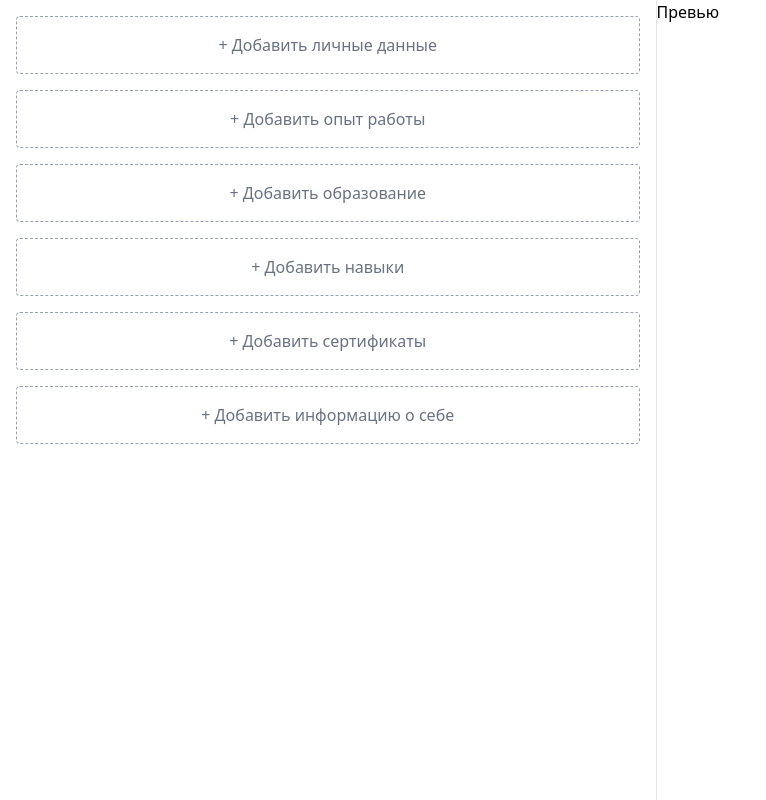
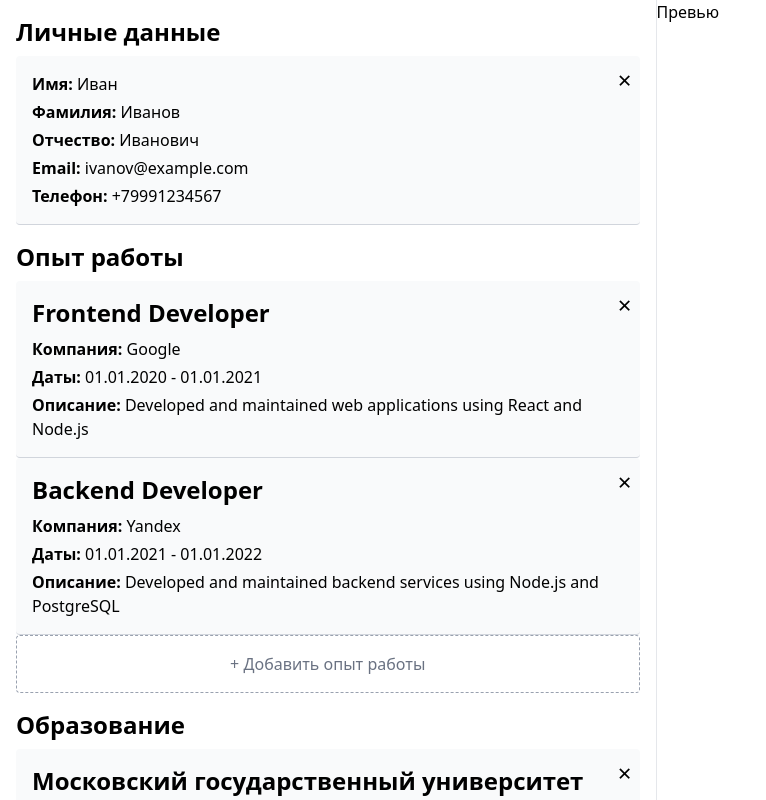
Before and after one commit to NERFTHISPLS/react-resume-editor, a React (Vite) app: page / in a window 1280 px wide. Shown: the whole page, without its empty margins (0-766 px from the left). Built offline with nearby package versions, Linux system fonts and the light colour scheme.

Commit message:
show left part information

```diff
--- a/src/features/resume/About.tsx
+++ b/src/features/resume/About.tsx
@@ -1,9 +1,24 @@
 import AddBlockButton from '../../ui/AddBlockButton';
+import BlockInfo from './BlockInfo';
+import BlockInfoRow from './BlockInfoRow';
+import type { About } from './types';
 
 export default function About() {
+  const about: About = {
+    description: 'About me',
+  };
+
   return (
     <section className="flex flex-col">
-      <AddBlockButton>+ Добавить информацию о себе</AddBlockButton>
+      <h2 className="text-2xl font-bold mb-2">О себе</h2>
+
+      <BlockInfo>
+        <BlockInfoRow title="Описание" info={about.description} />
+      </BlockInfo>
+
+      {!about.description && (
+        <AddBlockButton>+ Добавить информацию о себе</AddBlockButton>
+      )}
     </section>
   );
 }
--- a/src/features/resume/BlockInfo.tsx
+++ b/src/features/resume/BlockInfo.tsx
@@ -1,14 +1,14 @@
 import type { ReactNode } from 'react';
 
 interface Props {
-  title: string;
+  title?: string;
   children: ReactNode;
 }
 
 export default function BlockInfo({ title, children }: Props) {
   return (
-    <div className="border-b border-gray-200 p-4 rounded bg-gray-50 cursor-pointer group relative">
-      <h2 className="text-2xl font-bold mb-2">{title}</h2>
+    <div className="border-b border-gray-300 p-4 rounded bg-gray-50 cursor-pointer group relative">
+      {title && <h2 className="text-2xl font-bold mb-2">{title}</h2>}
 
       <div className="flex flex-col gap-1">{children}</div>
 
--- /dev/null
+++ b/src/features/resume/BlockInfoRow.tsx
@@ -0,0 +1,12 @@
+interface Props {
+  title: string;
+  info: string;
+}
+
+export default function BlockInfoRow({ title, info }: Props) {
+  return (
+    <div>
+      <b>{title}:</b> {info}
+    </div>
+  );
+}
--- a/src/features/resume/Certificates.tsx
+++ b/src/features/resume/Certificates.tsx
@@ -1,9 +1,30 @@
 import AddBlockButton from '../../ui/AddBlockButton';
+import BlockInfo from './BlockInfo';
+import BlockInfoRow from './BlockInfoRow';
+import type { Certificate } from './types';
 
 export default function Certificates() {
+  const certificates: Certificate[] = [
+    {
+      name: 'HTML',
+      date: '01.01.2020',
+      description: 'HTML',
+    },
+  ];
+
   return (
     <section className="flex flex-col">
-      <AddBlockButton>+ Добавить сертификаты</AddBlockButton>
+      <h2 className="text-2xl font-bold mb-2">Сертификаты</h2>
+
+      {certificates.length > 0 &&
+        certificates.map((item) => (
+          <BlockInfo key={item.name} title={item.name}>
+            <BlockInfoRow title="Дата" info={item.date} />
+            <BlockInfoRow title="Описание" info={item.description} />
+          </BlockInfo>
+        ))}
+
+      <AddBlockButton>+ Добавить сертификат</AddBlockButton>
     </section>
   );
 }
--- a/src/features/resume/Editor.tsx
+++ b/src/features/resume/Editor.tsx
@@ -7,7 +7,7 @@ import Skills from './Skills';
 
 export default function Editor() {
   return (
-    <div className="flex-1 border-r border-gray-200 flex flex-col gap-4 p-4">
+    <div className="flex-1 border-r border-gray-200 flex flex-col gap-4 p-4 overflow-y-auto">
       <PersonalInfoBlock />
       <Experience />
       <Education />
--- a/src/features/resume/Education.tsx
+++ b/src/features/resume/Education.tsx
@@ -1,8 +1,35 @@
 import AddBlockButton from '../../ui/AddBlockButton';
+import BlockInfo from './BlockInfo';
+import BlockInfoRow from './BlockInfoRow';
+import type { Education } from './types';
 
 export default function Education() {
+  const education: Education[] = [
+    {
+      institution: 'Московский государственный университет',
+      specialization: 'Информатика и вычислительная техника',
+      startDate: '01.01.2020',
+      endDate: '01.01.2024',
+      description: 'Специальность: Информатика и вычислительная техника',
+    },
+  ];
+
   return (
     <section className="flex flex-col">
+      <h2 className="text-2xl font-bold mb-2">Образование</h2>
+
+      {education.length > 0 &&
+        education.map((item) => (
+          <BlockInfo key={item.institution} title={item.institution}>
+            <BlockInfoRow title="Специальность" info={item.specialization} />
+            <BlockInfoRow
+              title="Даты"
+              info={`${item.startDate} - ${item.endDate}`}
+            />
+            <BlockInfoRow title="Описание" info={item.description} />
+          </BlockInfo>
+        ))}
+
       <AddBlockButton>+ Добавить образование</AddBlockButton>
     </section>
   );
--- a/src/features/resume/Experience.tsx
+++ b/src/features/resume/Experience.tsx
@@ -1,8 +1,44 @@
 import AddBlockButton from '../../ui/AddBlockButton';
+import BlockInfo from './BlockInfo';
+import BlockInfoRow from './BlockInfoRow';
+import type { Experience } from './types';
 
 export default function Experience() {
+  const experience: Experience[] = [
+    {
+      position: 'Frontend Developer',
+      company: 'Google',
+      startDate: '01.01.2020',
+      endDate: '01.01.2021',
+      description:
+        'Developed and maintained web applications using React and Node.js',
+    },
+    {
+      position: 'Backend Developer',
+      company: 'Yandex',
+      startDate: '01.01.2021',
+      endDate: '01.01.2022',
+      description:
+        'Developed and maintained backend services using Node.js and PostgreSQL',
+    },
+  ];
+
   return (
     <section className="flex flex-col">
+      <h2 className="text-2xl font-bold mb-2">Опыт работы</h2>
+
+      {experience.length > 0 &&
+        experience.map((item) => (
+          <BlockInfo key={item.position} title={item.position}>
+            <BlockInfoRow title="Компания" info={item.company} />
+            <BlockInfoRow
+              title="Даты"
+              info={`${item.startDate} - ${item.endDate}`}
+            />
+            <BlockInfoRow title="Описание" info={item.description} />
+          </BlockInfo>
+        ))}
+
       <AddBlockButton>+ Добавить опыт работы</AddBlockButton>
     </section>
   );
--- a/src/features/resume/PersonalInfoBlock.tsx
+++ b/src/features/resume/PersonalInfoBlock.tsx
@@ -1,10 +1,35 @@
 import AddBlockButton from '../../ui/AddBlockButton';
+import BlockInfo from './BlockInfo';
+import BlockInfoRow from './BlockInfoRow';
+import type { PersonalInfo } from './types';
 
 export default function PersonalInfoBlock() {
-  const personalInfo = null;
+  const personalInfo: PersonalInfo | null = {
+    name: 'Иван',
+    surname: 'Иванов',
+    patronymic: 'Иванович',
+    email: 'ivanov@example.com',
+    phone: '+79991234567',
+  };
 
   return (
     <section className="flex flex-col">
+      <h2 className="text-2xl font-bold mb-2">Личные данные</h2>
+
+      {personalInfo && (
+        <BlockInfo>
+          <BlockInfoRow title="Имя" info={personalInfo.name} />
+          <BlockInfoRow title="Фамилия" info={personalInfo.surname} />
+
+          {personalInfo.patronymic && (
+            <BlockInfoRow title="Отчество" info={personalInfo.patronymic} />
+          )}
+
+          <BlockInfoRow title="Email" info={personalInfo.email} />
+          <BlockInfoRow title="Телефон" info={personalInfo.phone} />
+        </BlockInfo>
+      )}
+
       {!personalInfo && (
         <AddBlockButton>+ Добавить личные данные</AddBlockButton>
       )}
--- a/src/features/resume/Skills.tsx
+++ b/src/features/resume/Skills.tsx
@@ -1,9 +1,32 @@
 import AddBlockButton from '../../ui/AddBlockButton';
+import BlockInfo from './BlockInfo';
+import BlockInfoRow from './BlockInfoRow';
+import type { Skill } from './types';
 
 export default function Skills() {
+  const skills: Skill[] = [
+    {
+      name: 'HTML',
+      level: 'advanced',
+    },
+    {
+      name: 'CSS',
+      level: 'intermediate',
+    },
+  ];
+
   return (
     <section className="flex flex-col">
-      <AddBlockButton>+ Добавить навыки</AddBlockButton>
+      <h2 className="text-2xl font-bold mb-2">Навыки</h2>
+
+      {skills.length > 0 &&
+        skills.map((item) => (
+          <BlockInfo key={item.name} title={item.name}>
+            <BlockInfoRow title="Уровень" info={item.level} />
+          </BlockInfo>
+        ))}
+
+      <AddBlockButton>+ Добавить навык</AddBlockButton>
     </section>
   );
 }
--- a/src/features/resume/types.ts
+++ b/src/features/resume/types.ts
@@ -0,0 +1,38 @@
+export interface PersonalInfo {
+  name: string;
+  surname: string;
+  patronymic: string;
+  email: string;
+  phone: string;
+}
+
+export interface Experience {
+  position: string;
+  company: string;
+  startDate: string;
+  endDate: string;
+  description: string;
+}
+
+export interface Education {
+  institution: string;
+  specialization: string;
+  startDate: string;
+  endDate: string;
+  description: string;
+}
+
+export interface Skill {
+  name: string;
+  level: 'beginner' | 'intermediate' | 'advanced';
+}
+
+export interface Certificate {
+  name: string;
+  date: string;
+  description: string;
+}
+
+export interface About {
+  description: string;
+}
--- a/src/ui/AddBlockButton.tsx
+++ b/src/ui/AddBlockButton.tsx
@@ -6,7 +6,7 @@ interface Props {
 
 export default function AddBlockButton({ children }: Props) {
   return (
-    <button className="border border-dashed border-gray-400 p-4 rounded text-gray-500 hover:bg-gray-100 cursor-pointer">
+    <button className="border border-dashed border-gray-400 p-4 rounded text-gray-500 hover:bg-gray-100 cursor-pointer transition-colors">
       {children}
     </button>
   );
```
